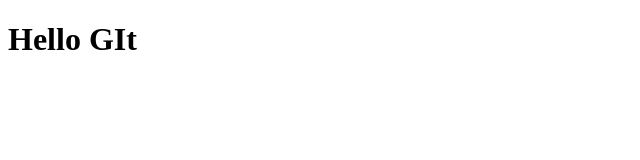
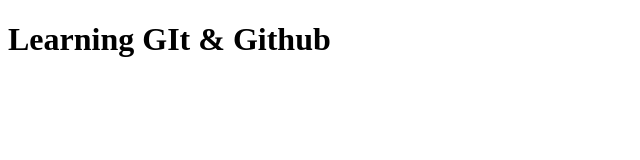
Before and after one commit to DipChy409/Git-learning, a plain HTML site: page index.html in a window 1280 px wide. Shown: the whole page, without its empty margins (0-640 px from the left). Drawn offline with Linux system fonts and the light colour scheme.

Commit message:
change git to Learing git&github

```diff
--- a/index.html
+++ b/index.html
@@ -6,6 +6,6 @@
     <title>Document</title>
 </head>
 <body>
-    <h1>Hello GIt</h1>
+    <h1>Learning GIt & Github</h1>
 </body>
 </html>
```
